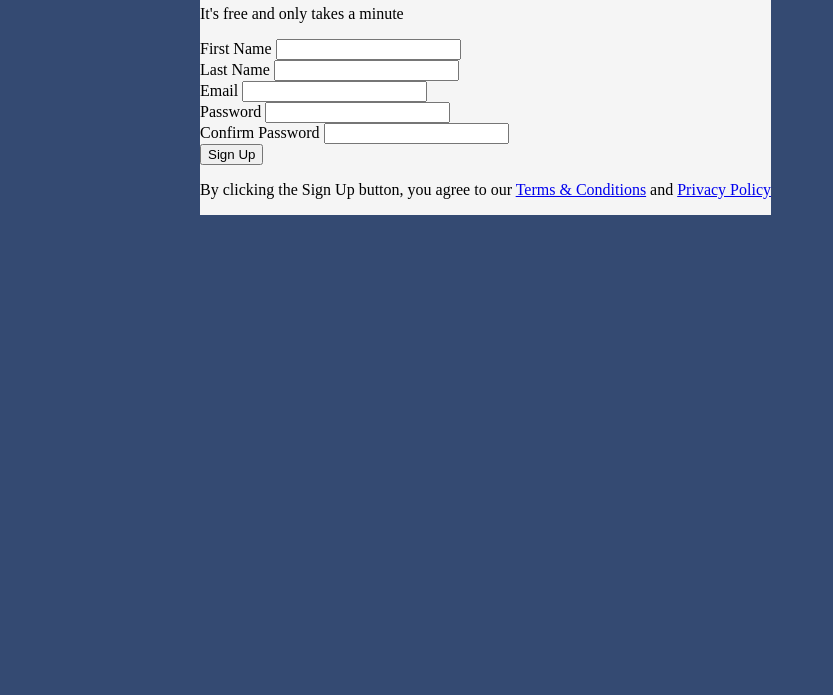
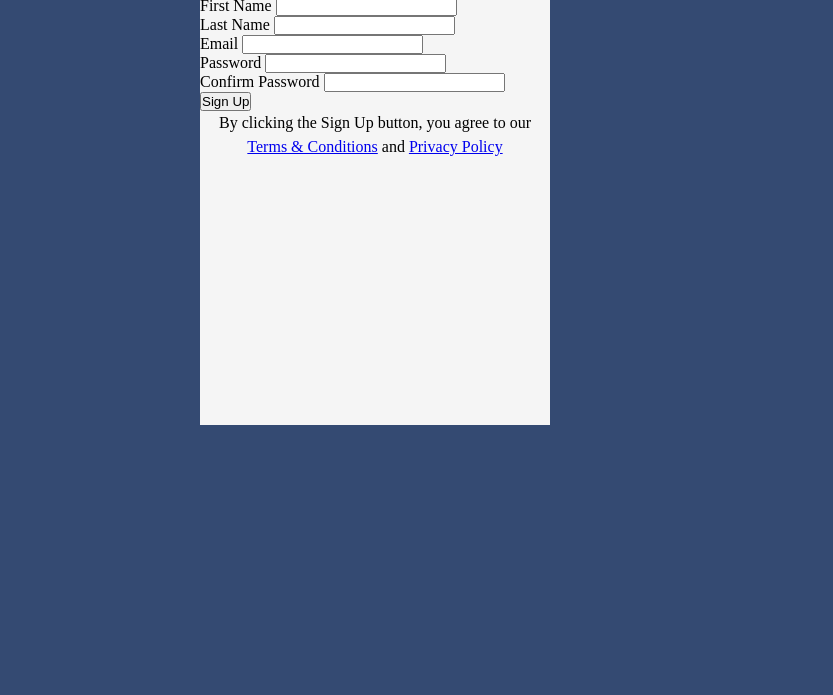
Before and after one commit to DBAKANG-GIT/HTMLandCSS, a plain HTML site: page css-sandbox/12_form_styling_start.html in a window 1280 px wide. Shown: the part 105-800 px from the top of the page, without its empty margins (0-833 px from the left). Drawn offline with Linux system fonts and the light colour scheme.

Commit message:
form progress

```diff
--- a/css-sandbox/12_form_styling_start.html
+++ b/css-sandbox/12_form_styling_start.html
@@ -16,6 +16,11 @@
         -May want to add "border-box for "box-sizing so padding does not affect width
         -Reset margin and padding
        */
+
+        /* CSS RESET */
+        margin: 0;
+        padding: 0;
+        box-sizing: border-box;
       }
 
       body {
@@ -45,6 +50,8 @@
 
       .form-wrap {
         position: absolute;
+        height: 500px;
+        width: 350px;
         top: 30px;
         left: 200px;
         background-color: whitesmoke;
@@ -56,6 +63,9 @@
 
       .form-wrap h1,
       .form-wrap p {
+        text-align: center;
+        line-height: 1.5em;
+
         /*
           May want to center these
         */
@@ -99,6 +109,7 @@
       }
 
       footer {
+
         /*
         Should be centered
        */
```
